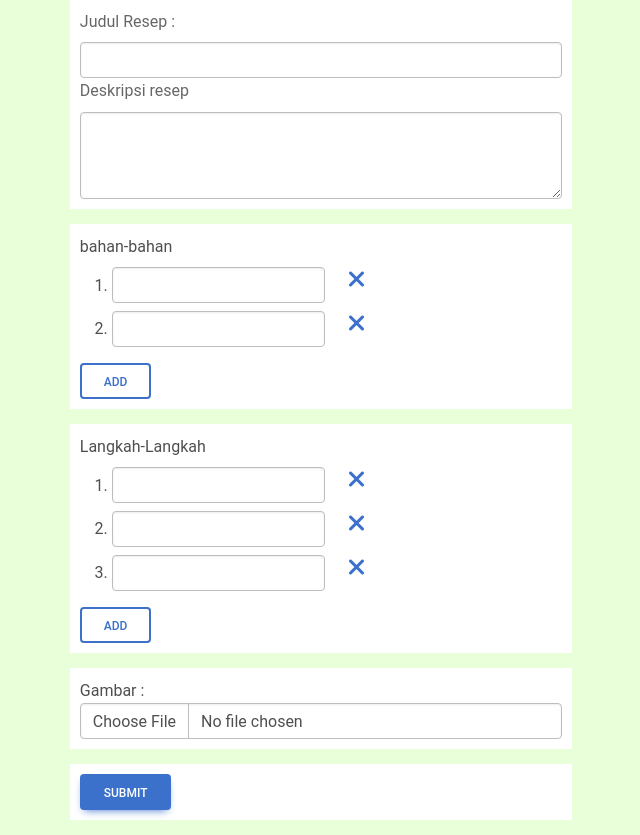
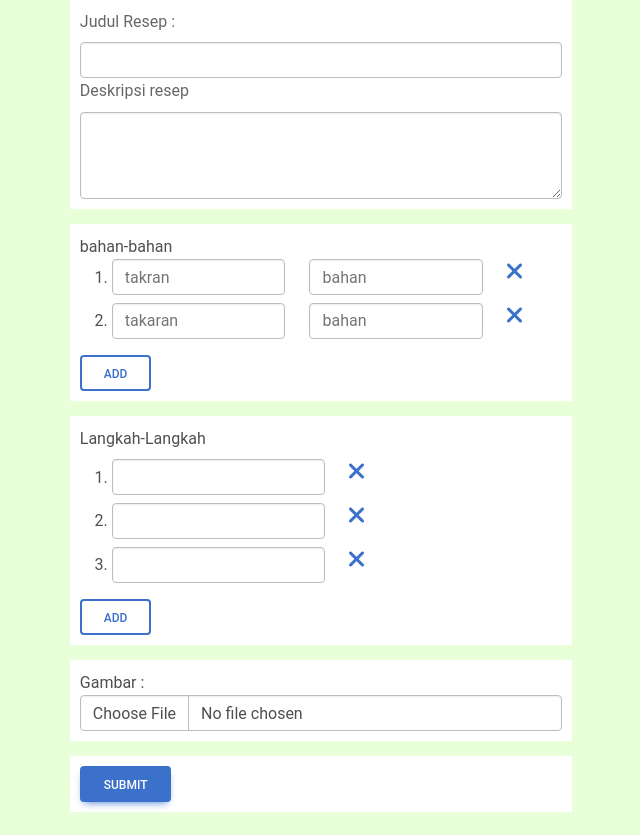
Before and after one commit to Alloy-S/project-tekweb, a PHP site: page /tambahResep.php in a window 1280 px wide. Shown: the part 153-988 px from the top of the page, without its empty margins (319-959 px from the left). After the commit the page ends 965 px from the top, so only its background shows below. Run offline with PHP 8.4, Linux system fonts and the light colour scheme; a user stored in the database is signed in.

Commit message:
tambah takaran di tambah resep

```diff
--- a/connect.php
+++ b/connect.php
@@ -93,16 +93,17 @@ function tambah_resep($data)
 
         $qry = "INSERT INTO resep
                 VALUES
-                (null, '$judul', '$deskripsi', SYSDATE(),'$gambar', '$username', 0);";
+                (null, '$judul', '$deskripsi', 'makanan', SYSDATE(),'$gambar', '$username', 0);";
 
         mysqli_query($conn, $qry);
 
         $result = query("SELECT id_resep FROM resep ORDER BY id_resep DESC LIMIT 1;");
         $id_resep = $result[0]['id_resep'];
         foreach($data['detail_bahan'] as $row => $value) {
-            $detail_bahan = $data['detail_langkah'][$row];
+            $detail_bahan = $data['detail_bahan'][$row];
+            $detail_takaran = $data['detail_takaran'][$row];
 
-            $qry = "INSERT INTO bahan VALUES ('$id_resep', '$row', '$detail_bahan');";
+            $qry = "INSERT INTO bahan VALUES ('$id_resep', '$row', '$detail_takaran', '$detail_bahan');";
             mysqli_query($conn, $qry);
         }
 
--- a/detailResep.php
+++ b/detailResep.php
@@ -133,7 +133,7 @@ $langkah = mysqli_query($conn,"SELECT * FROM langkah WHERE id_resep = '$id'");
                                 <p> Bahan & Takaran </p>
                                 <?php while($r = mysqli_fetch_array($bahan,MYSQLI_ASSOC) ){?>
                                     <ul class="list-group">
-                                        <li class="list-group-item"><?php echo $r['urutan'] ?>.   <?php echo $r['takaran_bahan'] ?> </li>
+                                        <li class="list-group-item"><?php echo $r['urutan'] + 1 ?>.   <?php echo $r['takaran'] ?> </li>
                                     </ul>
 
                                 <?php }?>
@@ -142,7 +142,7 @@ $langkah = mysqli_query($conn,"SELECT * FROM langkah WHERE id_resep = '$id'");
                                 <p> Langkah Pembuatan </p>
                                 <?php while($r = mysqli_fetch_array($langkah,MYSQLI_ASSOC) ){?>
                                     <ul class="list-group">
-                                        <li class="list-group-item"><?php echo $r['urutan'] ?>.   <?php echo $r['langkah'] ?> </li>
+                                        <li class="list-group-item"><?php echo $r['urutan'] + 1 ?>.   <?php echo $r['langkah'] ?> </li>
                                     </ul>
 
                                 <?php }?>
--- a/tambahResep.php
+++ b/tambahResep.php
@@ -48,7 +48,7 @@ if (isset($_POST["submit"])) {
             });
 
             $("#add-row-bahan").click(function() {
-                $("#row-bahan").append("<li><div class='row my-2'><div class='col-6'><input type='text' class='form-control' name='detail_bahan[]'></div><div class='col-2'><a class='delete-bahan'><i class='fa-sharp fa-solid fa-xmark fa-xl'></i></a></div></div></li>");
+                $("#row-bahan").append("<li><div class='row'><div class='col-5'><input type='text' class='form-control' name='detail_takaran[]' placeholder='takran'></div><div class='col-5'><input type='text' class='form-control' name='detail_bahan[]' placeholder='bahan'></div><div class='col-2'><a class='delete-bahan'><i class='fa-sharp fa-solid fa-xmark fa-xl'></i></a></div></div></li>");
 
             });
 
@@ -192,15 +192,19 @@ if (isset($_POST["submit"])) {
                     <label for="row-bahan">bahan-bahan</label>
                     <ol id="row-bahan">
                         <li>
-                            <div class="row my-2">
-                                <div class="col-6"><input type="text" class="form-control" name="detail_bahan[]"></div>
-                                <div class="col-2"><a class="delete-bahan"><i class="fa-sharp fa-solid fa-xmark fa-xl"></i></a></div>
+                            <div class="row ">
+                                <div class="col-5"><input type="text" class="form-control" name="detail_takaran[]" placeholder="takran"></div>
+                                <div class="col-5"><input type="text" class="form-control" name="detail_bahan[]" placeholder="bahan"></div>
+                                <div class="col-2"><a class="delete-bahan"><i class="fa-solid fa-xmark fa-xl"></i></a></div>
                             </div>
                         </li>
                         <li>
                             <div class="row my-2">
-                                <div class="col-6">
-                                    <input type="text" class="form-control" name="detail_bahan[]">
+                                <div class="col-5">
+                                    <input type="text" class="form-control" name="detail_takaran[]" placeholder="takaran">
+                                </div>
+                                <div class="col-5">
+                                    <input type="text" class="form-control" name="detail_bahan[]" placeholder="bahan">
                                 </div>
                                 <div class="col-2">
                                     <a class="delete-bahan"><i class="fa-sharp fa-solid fa-xmark fa-xl"></i></a>
```
Also changed, not shown: img/63887256e56df.png (added), img/638872f79e807.png (added).
